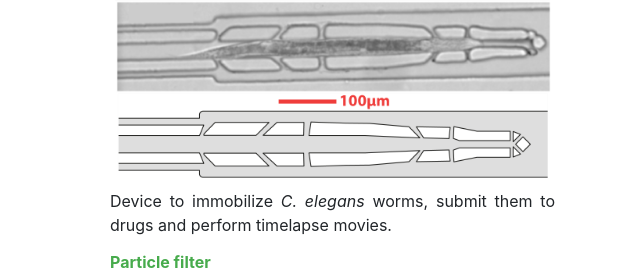
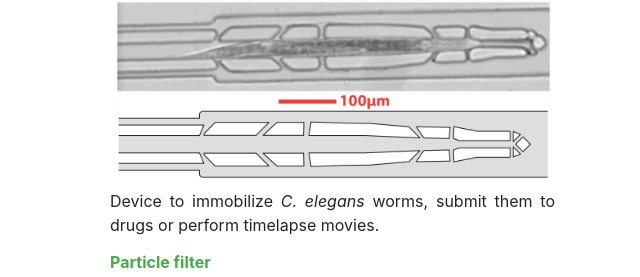
Before and after one commit to TAspert/taspert.github.io, a plain HTML site: page Resources.html in a window 1280 px wide. Shown: the part 1063-1340 px from the top of the page, 640-1280 px from the left. Drawn offline with Linux system fonts and the light colour scheme.

Commit message:
Update Resources.html

```diff
--- a/Resources.html
+++ b/Resources.html
@@ -115,7 +115,7 @@
             <div class="col-12">
               <a href="https://metafluidics.org/devices/c-elegans-trapping-device/"><h6><i>C. elegans</i> observation</h6></a>
               <a href="https://metafluidics.org/devices/c-elegans-trapping-device/"><img src="Resources_/sophie.png" class="rounded w-100"></a>
-              <p class="text-justify">Device to immobilize <i>C. elegans</i> worms, submit them to drugs and perform timelapse movies.</p>
+              <p class="text-justify">Device to immobilize <i>C. elegans</i> worms, submit them to drugs or perform timelapse movies.</p>
             </div>
           </div>
             <div class="row">
```
